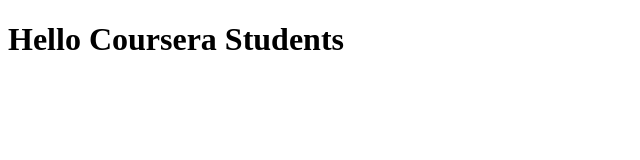
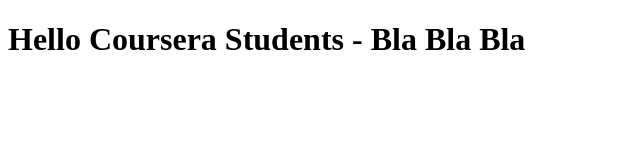
Before and after one commit to danibera/coursera-test, a plain HTML site: page index.html in a window 1280 px wide. Shown: the whole page, without its empty margins (0-640 px from the left). Drawn offline with Linux system fonts and the light colour scheme.

Commit message:
Next version of web file.

```diff
--- a/index.html
+++ b/index.html
@@ -5,6 +5,6 @@
     <title>Hello Coursera</title>
   </head>
   <body>
-    <h1>Hello Coursera Students</h1>
+    <h1>Hello Coursera Students - Bla Bla Bla</h1>
   </body>
 </html>
```
